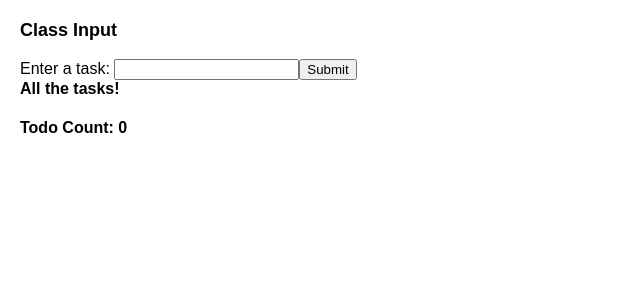
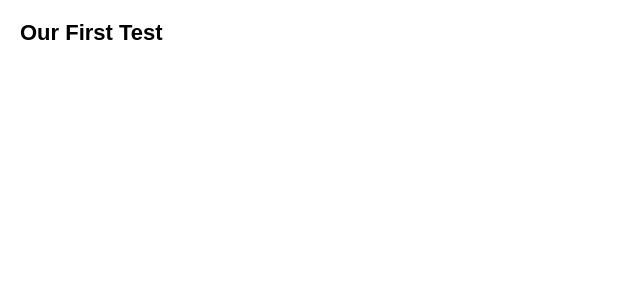
Before and after one commit to Fakecloak/my-first-react-app, a React (Vite) app: page / in a window 1280 px wide. Shown: the top 300 px of the page, without its empty margins (0-640 px from the left). Built offline with nearby package versions, Linux system fonts and the light colour scheme.

Commit message:
create and done another mock test

```diff
--- a/src/App.jsx
+++ b/src/App.jsx
@@ -27,6 +27,7 @@ import ClassInput from './ClassInput.jsx'
 function App() {
   return (
     <>
+      <h1>Our First Test</h1>
       {/* <Profile /> */}
       {/* <List /> */}
       {/* <RecipeList /> */}
@@ -46,7 +47,7 @@ function App() {
       {/* <TodoList2 /> */}
       {/* <EditContact /> // error because of missing props, but I want to keep it for now  */}
       {/* <Form /> */}
-      <ClassInput name="Class Input" />
+      {/* <ClassInput name="Class Input" /> */}
 
     </>
   )
```
Also changed, not shown: 1 other file (tests, documents, lock files or other folders).
